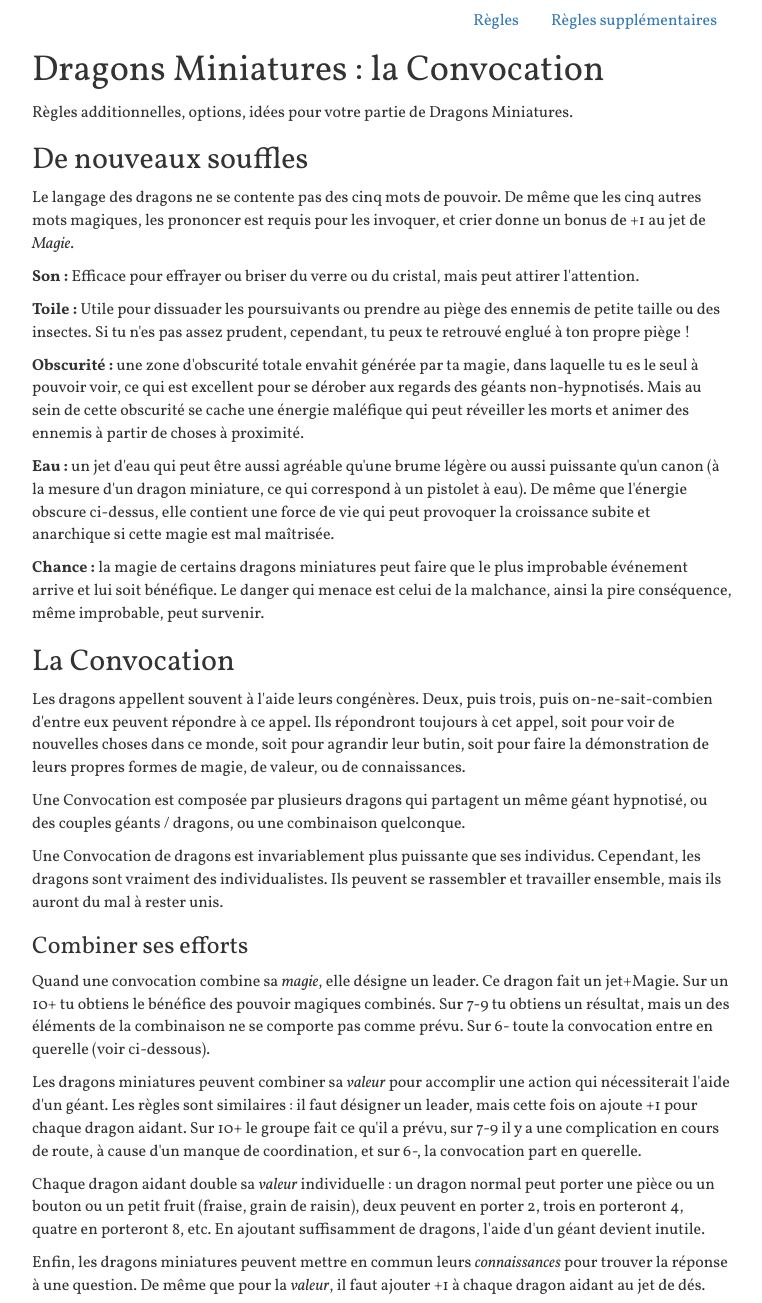
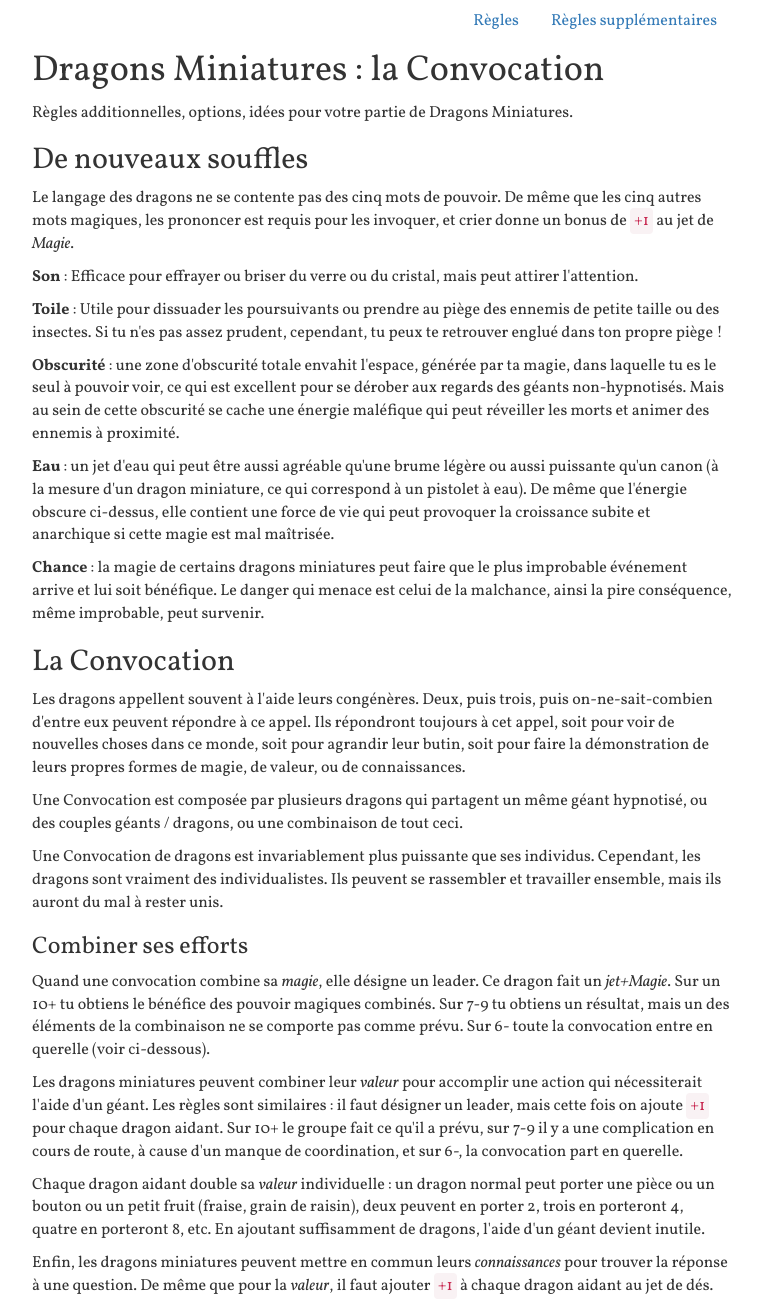
Before and after one commit to brunobord/tiny-dragons-rpg-vf, a plain HTML site: page regles-supplementaires.html in a window 1280 px wide. Shown: the top 1303 px of the page, without its empty margins (258-1020 px from the left). Drawn offline with nearby package versions, Linux system fonts and the light colour scheme.

Commit message:
règles supplémentaires, relecture

```diff
--- a/regles-supplementaires.html
+++ b/regles-supplementaires.html
@@ -43,31 +43,31 @@ footer {
 	<section id="content"><h1>Dragons Miniatures : la Convocation</h1>
 <p>Règles additionnelles, options, idées pour votre partie de Dragons Miniatures.</p>
 <h2>De nouveaux souffles</h2>
-<p>Le langage des dragons ne se contente pas des cinq mots de pouvoir. De même que les cinq autres mots magiques, les prononcer est requis pour les invoquer, et crier donne un bonus de +1 au jet de <em>Magie</em>.</p>
-<p><strong>Son :</strong> Efficace pour effrayer ou briser du verre ou du cristal, mais peut attirer l'attention.</p>
-<p><strong>Toile :</strong> Utile pour dissuader les poursuivants ou prendre au piège des ennemis de petite taille ou des insectes. Si tu n'es pas assez prudent, cependant, tu peux te retrouvé englué à ton propre piège !</p>
-<p><strong>Obscurité :</strong> une zone d'obscurité totale envahit générée par ta magie, dans laquelle tu es le seul à pouvoir voir, ce qui est excellent pour se dérober aux regards des géants non-hypnotisés. Mais au sein de cette obscurité se cache une énergie maléfique qui peut réveiller les morts et animer des ennemis à partir de choses à proximité.</p>
-<p><strong>Eau :</strong> un jet d'eau qui peut être aussi agréable qu'une brume légère ou aussi puissante qu'un canon (à la mesure d'un dragon miniature, ce qui correspond à un pistolet à eau). De même que l'énergie obscure ci-dessus, elle contient une force de vie qui peut provoquer la croissance subite et anarchique si cette magie est mal maîtrisée.</p>
-<p><strong>Chance :</strong> la magie de certains dragons miniatures peut faire que le plus improbable événement arrive et lui soit bénéfique. Le danger qui menace est celui de la malchance, ainsi la pire conséquence, même improbable, peut survenir.</p>
+<p>Le langage des dragons ne se contente pas des cinq mots de pouvoir. De même que les cinq autres mots magiques, les prononcer est requis pour les invoquer, et crier donne un bonus de <code>+1</code> au jet de <em>Magie</em>.</p>
+<p><strong>Son</strong> : Efficace pour effrayer ou briser du verre ou du cristal, mais peut attirer l'attention.</p>
+<p><strong>Toile</strong> : Utile pour dissuader les poursuivants ou prendre au piège des ennemis de petite taille ou des insectes. Si tu n'es pas assez prudent, cependant, tu peux te retrouver englué dans ton propre piège !</p>
+<p><strong>Obscurité</strong> : une zone d'obscurité totale envahit l'espace, générée par ta magie, dans laquelle tu es le seul à pouvoir voir, ce qui est excellent pour se dérober aux regards des géants non-hypnotisés. Mais au sein de cette obscurité se cache une énergie maléfique qui peut réveiller les morts et animer des ennemis à proximité.</p>
+<p><strong>Eau</strong> : un jet d'eau qui peut être aussi agréable qu'une brume légère ou aussi puissante qu'un canon (à la mesure d'un dragon miniature, ce qui correspond à un pistolet à eau). De même que l'énergie obscure ci-dessus, elle contient une force de vie qui peut provoquer la croissance subite et anarchique si cette magie est mal maîtrisée.</p>
+<p><strong>Chance</strong> : la magie de certains dragons miniatures peut faire que le plus improbable événement arrive et lui soit bénéfique. Le danger qui menace est celui de la malchance, ainsi la pire conséquence, même improbable, peut survenir.</p>
 <h2>La Convocation</h2>
 <p>Les dragons appellent souvent à l'aide leurs congénères. Deux, puis trois, puis on-ne-sait-combien d'entre eux peuvent répondre à ce appel. Ils répondront toujours à cet appel, soit pour voir de nouvelles choses dans ce monde, soit pour agrandir leur butin, soit pour faire la démonstration de leurs propres formes de magie, de valeur, ou de connaissances.</p>
-<p>Une Convocation est composée par plusieurs dragons qui partagent un même géant hypnotisé, ou des couples géants / dragons, ou une combinaison quelconque.</p>
+<p>Une Convocation est composée par plusieurs dragons qui partagent un même géant hypnotisé, ou des couples géants / dragons, ou une combinaison de tout ceci.</p>
 <p>Une Convocation de dragons est invariablement plus puissante que ses individus. Cependant, les dragons sont vraiment des individualistes. Ils peuvent se rassembler et travailler ensemble, mais ils auront du mal à rester unis.</p>
 <h3>Combiner ses efforts</h3>
-<p>Quand une convocation combine sa <em>magie</em>, elle désigne un leader. Ce dragon fait un jet+Magie. Sur un 10+ tu obtiens le bénéfice des pouvoir magiques combinés. Sur 7-9 tu obtiens un résultat, mais un des éléments de la combinaison ne se comporte pas comme prévu. Sur 6- toute la convocation entre en querelle (voir ci-dessous).</p>
-<p>Les dragons miniatures peuvent combiner sa <em>valeur</em> pour accomplir une action qui nécessiterait l'aide d'un géant. Les règles sont similaires : il faut désigner un leader, mais cette fois on ajoute +1 pour chaque dragon aidant. Sur 10+ le groupe fait ce qu'il a prévu, sur 7-9 il y a une complication en cours de route, à cause d'un manque de coordination, et sur 6-, la convocation part en querelle.</p>
+<p>Quand une convocation combine sa <em>magie</em>, elle désigne un leader. Ce dragon fait un <em>jet+Magie</em>. Sur un 10+ tu obtiens le bénéfice des pouvoir magiques combinés. Sur 7-9 tu obtiens un résultat, mais un des éléments de la combinaison ne se comporte pas comme prévu. Sur 6- toute la convocation entre en querelle (voir ci-dessous).</p>
+<p>Les dragons miniatures peuvent combiner leur <em>valeur</em> pour accomplir une action qui nécessiterait l'aide d'un géant. Les règles sont similaires : il faut désigner un leader, mais cette fois on ajoute <code>+1</code> pour chaque dragon aidant. Sur 10+ le groupe fait ce qu'il a prévu, sur 7-9 il y a une complication en cours de route, à cause d'un manque de coordination, et sur 6-, la convocation part en querelle.</p>
 <p>Chaque dragon aidant double sa <em>valeur</em> individuelle : un dragon normal peut porter une pièce ou un bouton ou un petit fruit (fraise, grain de raisin), deux peuvent en porter 2, trois en porteront 4, quatre en porteront 8, etc. En ajoutant suffisamment de dragons, l'aide d'un géant devient inutile.</p>
-<p>Enfin, les dragons miniatures peuvent mettre en commun leurs <em>connaissances</em> pour trouver la réponse à une question. De même que pour la <em>valeur</em>, il faut ajouter +1 à chaque dragon aidant au jet de dés.</p>
+<p>Enfin, les dragons miniatures peuvent mettre en commun leurs <em>connaissances</em> pour trouver la réponse à une question. De même que pour la <em>valeur</em>, il faut ajouter <code>+1</code> à chaque dragon aidant au jet de dés.</p>
 <h3>Querelle</h3>
 <p>Lorsqu'une convocation échoue dans ses efforts communs, les dragons entrent en querelle. Ils ne peuvent plus supporter de se trouver au même endroit, et ils s'éloignent les uns des autres le plus vite possible.</p>
-<p>Le seul moyen d'apaiser une querelle entre dragons est de s'échanger des présents : soit un objet que le dragon aimerait ajouter à son trésor, soit sa nourriture préférée. Une fois que chaque dragon a échangé au moins un présent avec les autres, la querelle est terminée. Jusqu'à ce moment, s'ils sont mis en présences les uns des autres, ils ne feront rien d'autre que se crier dessus ou se battre. Un géant non-hypnotisé sera obligé de remarquer une bande de dragons en querelle. Ton géant personnel devra essayer d'éloigner ce petit monde, mais en cas d'échec, celui-ci aura pour instruction de proclamer haut et fort &quot;aucun combat de dragon ici ! il n'y a rien à craindre !&quot; ce qui devrait faire diversion au sujet du combat et des cris.</p>
+<p>Le seul moyen d'apaiser une querelle entre dragons est de s'échanger des présents : soit un objet que le dragon aimerait ajouter à son trésor, soit sa nourriture préférée. Une fois que chaque dragon a échangé au moins un présent avec les autres, la querelle est terminée. Jusqu'à ce moment, s'ils sont mis en présence les uns des autres, ils ne feront rien d'autre que se crier dessus ou se battre. Un géant non-hypnotisé sera obligé de remarquer une bande de dragons en querelle. Ton géant personnel devra essayer d'éloigner ce petit monde, mais en cas d'échec, celui-ci aura pour instruction de proclamer haut et fort &quot;aucun combat de dragons ici ! il n'y a rien à craindre !&quot; ce qui devrait faire diversion au sujet du combat et des cris.</p>
 <h2>Autres habitants miniatures</h2>
 <p>Parfois tu découvriras que ce que tu pensais être une petite statue des géants était en fait un être à part entière ! Ils sont, comme toi, très précautionneux vis-à-vis des géants et de leurs rejetons, et ils se débrouillent comme ils peuvent dans ce monde.</p>
-<p>Chaque petit habitant a un rôle, qui n'est pas si évident au premier regard. Demande à ton géant la nature de l'habitant (à partir de la liste ci-dessous) et fais un jet+Connaissances pour confirmer son rôle. Sur 10 ou plus, ton géant avait raison et tu peux engager la conversation ou interagir avec lui. Sur 7-9, le géant s'est trompé : tu avais affaire à un autre genre d'habitant et celui-ci s'est senti vaguement insulté, mais tu peux essayer de l'impressionner ou l'intimider à l'aide de ta <em>magie</em>, ta <em>valeur</em> ou tes <em>connaissances</em>. Sur 6 ou moins, ce n'est pas du tout un habitant miniature et tu en as tellement honte qu'il te faut aller rentrer dans ta tanière et te reprendre.</p>
+<p>Chaque petit habitant a un rôle, qui n'est pas si évident au premier regard. Demande à ton géant la nature de l'habitant (à partir de la liste ci-dessous) et fais un <em>jet+Connaissances</em> pour confirmer son rôle. Sur 10 ou plus, ton géant avait raison et tu peux engager la conversation ou interagir avec lui. Sur 7-9, le géant s'est trompé : tu avais affaire à un autre genre d'habitant et celui-ci s'est senti vaguement insulté, mais tu peux essayer de l'impressionner ou l'intimider à l'aide de ta <em>magie</em>, ta <em>valeur</em> ou tes <em>connaissances</em>. Sur 6 ou moins, ce n'est pas du tout un habitant miniature et tu en as tellement honte qu'il te faut aller rentrer dans ta tanière et attendre de retrouver ta fierté.</p>
 <p>Dans tous les cas, c'est en assez des habitants pour la journée. Tu pourras les aborder une autre fois. Leur rôle restera toujours le même.</p>
-<p><strong>Observateurs :</strong> calme et réfléchi, les observateurs en ont beaucoup appris sur le monde des géants. Pose-leur trois questions et ils répondront en toute franchise, mais ils te demanderont de faire quelque chose en retour.</p>
-<p><strong>Gardiens :</strong> engagés dans la protection d'une chose ou d'un lieu, les gardiens sont sévères et sérieux. Demande-leur ce qu'ils gardent et ils te répondront en toute franchise. Tu peux les persuader d'agir dans le sens de leur promesse, ou les défier pour accéder à la chose qu'ils ont en garde.</p>
-<p><strong>Exilés :</strong> ces habitants viennent d'un autre monde, tout comme toi, et ils peuvent t'aider à combler les blancs dans le secret de tes origines et comment tu es arrivé ici. Pose-leur trois questions et ils te répondront en toute franchise.</p>
+<p><strong>Observateurs</strong> : calmes et réfléchis, les observateurs en ont beaucoup appris sur le monde des géants. Pose-leur trois questions et ils répondront en toute franchise, mais ils te demanderont de faire quelque chose en retour.</p>
+<p><strong>Gardiens</strong> : engagés dans la protection d'une chose ou d'un lieu, les gardiens sont sévères et sérieux. Demande-leur ce qu'ils gardent et ils te répondront en toute franchise. Tu peux les persuader d'agir dans le sens de leur promesse, ou les défier pour accéder à la chose qu'ils ont en garde.</p>
+<p><strong>Exilés</strong> : ces habitants viennent d'un autre monde, tout comme toi, et ils peuvent t'aider à combler les blancs dans le secret de tes origines et comment tu es arrivé ici. Pose-leur trois questions et ils te répondront en toute franchise.</p>
 </section>
 
 	<footer>
```
Also changed, not shown: 1 other file.
